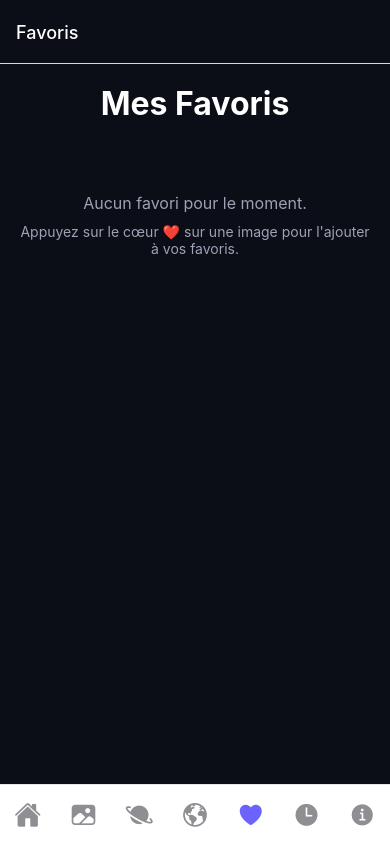
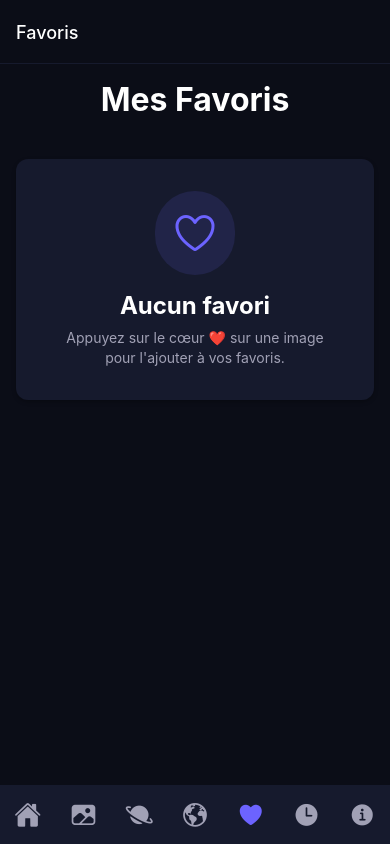
Before and after one commit to Furo347/SpaceExplorer, a React Native app: screen /Favorites in a window 390 px wide. Built offline with nearby package versions, Linux system fonts and the light colour scheme.

Commit message:
refactor: update spacing and styling across multiple screens for consistency

```diff
--- a/src/navigation/AppNavigation.tsx
+++ b/src/navigation/AppNavigation.tsx
@@ -1,5 +1,5 @@
 import React from "react";
-import { NavigationContainer, DefaultTheme } from "@react-navigation/native";
+import { NavigationContainer, DefaultTheme, Theme } from "@react-navigation/native";
 import { createBottomTabNavigator } from "@react-navigation/bottom-tabs";
 import { Platform } from "react-native";
 import { Ionicons } from "@expo/vector-icons";
@@ -12,6 +12,21 @@ import FavoritesScreen from "../screens/FavoritesScreen";
 import HistoryScreen from "../screens/HistoryScreen";
 import AboutScreen from "../screens/AboutScreen";
 import { theme } from "../ui/theme";
+
+// Custom dark theme based on design system
+const SpaceExplorerTheme: Theme = {
+    ...DefaultTheme,
+    dark: true,
+    colors: {
+        ...DefaultTheme.colors,
+        primary: theme.colors.primary,
+        background: theme.colors.background,
+        card: theme.colors.surface,
+        text: theme.colors.textPrimary,
+        border: theme.colors.surface,
+        notification: theme.colors.primary,
+    },
+};
 
 export type RootTabParamList = {
     Home: undefined;
@@ -27,7 +42,7 @@ const Tab = createBottomTabNavigator<RootTabParamList>();
 
 export default function AppNavigation() {
     return (
-        <NavigationContainer theme={DefaultTheme}>
+        <NavigationContainer theme={SpaceExplorerTheme}>
             <Tab.Navigator
                 id="main-tabs"
                 screenOptions={({ route }) => ({
@@ -35,15 +50,15 @@ export default function AppNavigation() {
                     headerStyle: { backgroundColor: theme.colors.background },
                     headerTintColor: theme.colors.textPrimary,
                     tabBarActiveTintColor: theme.colors.primary,
-                    tabBarInactiveTintColor: "#8E8E93",
+                    tabBarInactiveTintColor: theme.colors.textSecondary,
                     tabBarShowLabel: false,
                     tabBarStyle: {
-                        backgroundColor: "#FFFFFF",
+                        backgroundColor: theme.colors.surface,
                         borderTopWidth: 1,
-                        borderTopColor: "#E5E5EA",
+                        borderTopColor: theme.colors.background,
                         height: Platform.OS === "ios" ? 85 : 60,
-                        paddingTop: 8,
-                        paddingBottom: Platform.OS === "ios" ? 25 : 8,
+                        paddingTop: theme.spacing.sm,
+                        paddingBottom: Platform.OS === "ios" ? 25 : theme.spacing.sm,
                     },
                     tabBarIcon: ({ color, size }) => {
                         let iconName: keyof typeof Ionicons.glyphMap = "home";
--- a/src/screens/AboutScreen.tsx
+++ b/src/screens/AboutScreen.tsx
@@ -177,7 +177,7 @@ export default function AboutScreen() {
                         color: theme.colors.textSecondary,
                         fontSize: 12,
                         textAlign: "center",
-                        marginTop: 30,
+                        marginTop: theme.spacing.lg,
                     }}
                 >
                     Données fournies par l'API NASA Open APIs
@@ -187,7 +187,7 @@ export default function AboutScreen() {
                         color: theme.colors.textSecondary,
                         fontSize: 11,
                         textAlign: "center",
-                        marginTop: 5,
+                        marginTop: theme.spacing.xs,
                     }}
                 >
                     © 2024 SpaceExplorer - Tous droits réservés
--- a/src/screens/FavoritesScreen.tsx
+++ b/src/screens/FavoritesScreen.tsx
@@ -1,6 +1,7 @@
 import React, { useCallback } from "react";
 import { View, Text, Image, ScrollView, Alert } from "react-native";
 import { useFocusEffect } from "@react-navigation/native";
+import { Ionicons } from "@expo/vector-icons";
 
 import Screen from "../ui/components/Screen";
 import Title from "../ui/components/Title";
@@ -116,9 +117,9 @@ export default function FavoritesScreen() {
     }
 
     return (
-        <Screen>
-            <ScrollView contentContainerStyle={{ padding: 20, paddingBottom: 40 }}>
-                <Title size="lg" style={{ textAlign: "center", marginBottom: 20 }}>
+        <Screen style={{ padding: 0 }}>
+            <ScrollView contentContainerStyle={{ padding: theme.spacing.md, paddingBottom: theme.spacing.xl }}>
+                <Title size="lg" style={{ textAlign: "center", marginBottom: theme.spacing.md }}>
                     Mes Favoris
                 </Title>
 
@@ -128,40 +129,42 @@ export default function FavoritesScreen() {
                         onPress={handleClearAll}
                         style={{
                             backgroundColor: theme.colors.error,
-                            marginBottom: 10,
+                            marginBottom: theme.spacing.sm,
                         }}
                     />
                 )}
 
                 {favorites.length === 0 ? (
-                    <View style={{ alignItems: "center", marginTop: 50 }}>
-                        <Text
-                            style={{
-                                color: theme.colors.textSecondary,
-                                fontSize: 16,
-                                textAlign: "center",
-                            }}
-                        >
-                            Aucun favori pour le moment.
-                        </Text>
+                    <Card style={{ marginTop: theme.spacing.lg, alignItems: "center", paddingVertical: theme.spacing.xl }}>
+                        <View style={{
+                            backgroundColor: theme.colors.primary + "20",
+                            borderRadius: 50,
+                            padding: theme.spacing.md,
+                            marginBottom: theme.spacing.md
+                        }}>
+                            <Ionicons name="heart-outline" size={48} color={theme.colors.primary} />
+                        </View>
+                        <Title size="md" style={{ marginBottom: theme.spacing.sm, textAlign: "center" }}>
+                            Aucun favori
+                        </Title>
                         <Text
                             style={{
                                 color: theme.colors.textSecondary,
                                 fontSize: 14,
                                 textAlign: "center",
-                                marginTop: 10,
+                                lineHeight: 20,
                             }}
                         >
-                            Appuyez sur le cœur ❤️ sur une image pour l'ajouter à vos favoris.
+                            Appuyez sur le cœur ❤️ sur une image{"\n"}pour l'ajouter à vos favoris.
                         </Text>
-                    </View>
+                    </Card>
                 ) : (
                     <>
                         <Text
                             style={{
                                 color: theme.colors.textSecondary,
                                 textAlign: "center",
-                                marginBottom: 10,
+                                marginBottom: theme.spacing.sm,
                             }}
                         >
                             {favorites.length} favori{favorites.length > 1 ? "s" : ""}
--- a/src/screens/HomeScreen.tsx
+++ b/src/screens/HomeScreen.tsx
@@ -179,7 +179,7 @@ export default function HomeScreen() {
                 {/* Info Box */}
                 <Card
                     style={{
-                        marginTop: 25,
+                        marginTop: theme.spacing.lg,
                         backgroundColor: theme.colors.primary + "15",
                         borderWidth: 1,
                         borderColor: theme.colors.primary + "30",
@@ -191,7 +191,7 @@ export default function HomeScreen() {
                             style={{
                                 color: theme.colors.textSecondary,
                                 fontSize: 13,
-                                marginLeft: 10,
+                                marginLeft: theme.spacing.sm,
                                 flex: 1,
                                 lineHeight: 18,
                             }}
--- a/src/screens/MarsScreen.tsx
+++ b/src/screens/MarsScreen.tsx
@@ -210,10 +210,10 @@ export default function MarsRoverScreen() {
                             </View>
                             <Image
                                 source={{ uri: photo.img_src }}
-                                style={{ width: "100%", height: 250, borderRadius: 10 }}
+                                style={{ width: "100%", height: 250, borderRadius: theme.radius.md }}
                                 resizeMode="cover"
                             />
-                            <Text style={{ color: theme.colors.textPrimary, marginTop: 10, fontSize: 14 }}>
+                            <Text style={{ color: theme.colors.textPrimary, marginTop: theme.spacing.sm, fontSize: 14, lineHeight: 20 }}>
                                 Rover: {photo.rover.name} | Date: {photo.earth_date} | Status: {photo.rover.status}
                             </Text>
                         </Card>
```
Also changed, not shown: src/screens/APODScreen.tsx (+10 -4 lines), src/screens/EPICScreen.tsx (+5 -5 lines), src/screens/HistoryScreen.tsx (+21 -18 lines).
